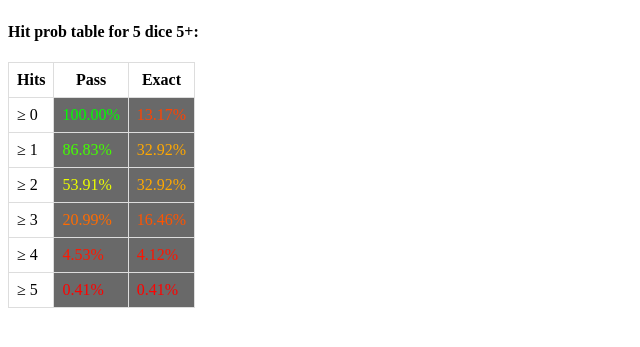
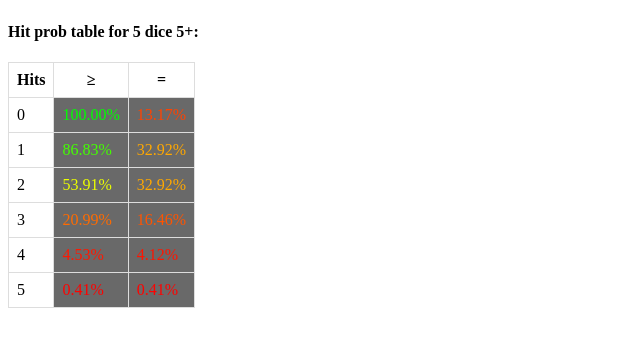
Before and after one commit to nnkken/zombicide-invader-helper, a Vue app: page / in a window 1280 px wide. Shown: the part 187-534 px from the top of the page, without its empty margins (0-640 px from the left). Built offline with nearby package versions, Linux system fonts and the light colour scheme.

Commit message:
Better wordings

```diff
--- a/src/components/ProbCalculator.vue
+++ b/src/components/ProbCalculator.vue
@@ -27,11 +27,11 @@
       <table class="table-hit-prob">
         <tr>
           <th>Hits</th>
-          <th>Pass</th>
-          <th>Exact</th>
+          <th>&#x2265;</th>
+          <th>&equals;</th>
         </tr>
         <tr v-for="(output, hit) in table" v-bind:key="`${output}${hit}`">
-          <td>&#x2265; {{ hit }}</td>
+          <td>{{ hit }}</td>
           <td :style="getColorByProb(output.revAcc)">{{ output.revAcc | percent }}</td>
           <td :style="getColorByProb(output.prob)">{{ output.prob | percent }}</td>
         </tr>
```
